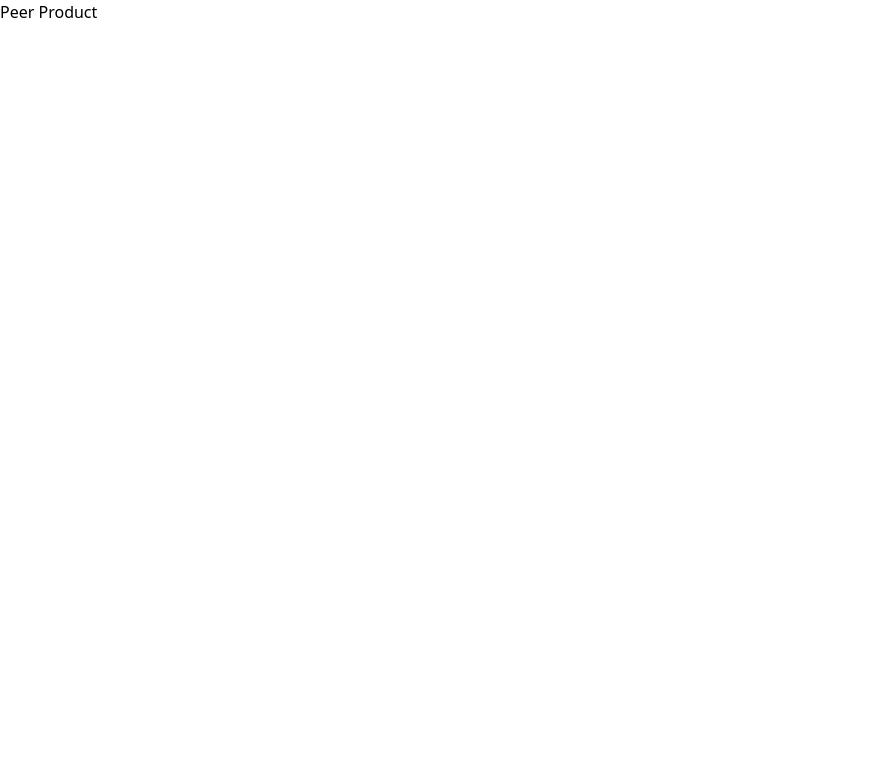
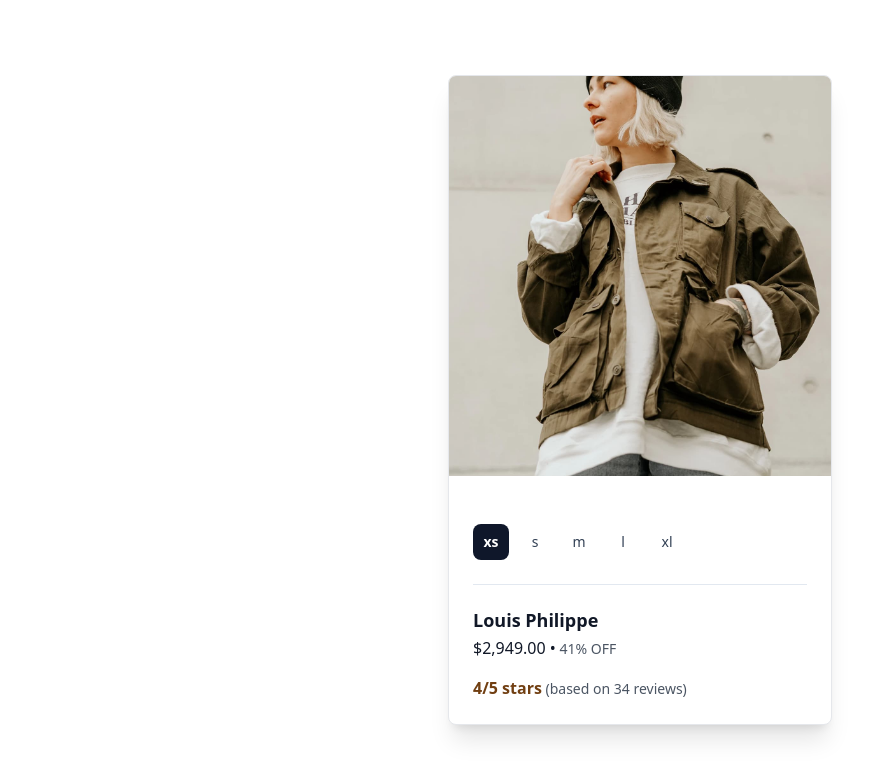
Before and after one commit to umar-developer-01/React-Tailwind, a React (Create React App) app in the folder product-component/: page / in a window 1280 px wide. Shown: the top 778 px of the page, without its empty margins (0-894 px from the left). Built offline with nearby package versions, Linux system fonts and the light colour scheme.

Commit message:
Adde state in peer component

```diff
--- a/product-component/src/components/peerproduct.tsx
+++ b/product-component/src/components/peerproduct.tsx
@@ -1,11 +1,58 @@
-import React from "react";
+import React, { useState } from "react";
+import Jacket from "../assets/jacket.jpg";
 
 
 
 const PeerProduct = () => {
+
+
+    // State to manage the selected size
+    const [selectedSize, setSelectedSize] = useState('xs');
+
+    // Function to handle size selection
+    const handleSizeChange = (size: any) => {
+        setSelectedSize(size);
+    };
+
+
     return (
         <>
-            Peer Product
+            <div className="flex justify-center items-center h-screen antialiased text-gray-900">
+                <div className="bg-white w-96 flex flex-col gap-2 shadow-xl rounded-lg overflow-hidden border">
+                    <img src={Jacket} alt="Jacket" className="h-[400px] w-96 object-cover object-center" />
+                    <div className="p-6">
+
+                        <div className="flex items-baseline mt-4 mb-6 pb-6 border-b border-slate-200">
+                            <div className="space-x-2 flex text-sm">
+                                {['xs', 's', 'm', 'l', 'xl'].map((size) => (
+                                    <label key={size}>
+                                        <input
+                                            className="sr-only peer"
+                                            name="size"
+                                            type="radio"
+                                            value={size}
+                                            checked={selectedSize === size}
+                                            onChange={() => handleSizeChange(size)}
+                                        />
+                                        <div className={`w-9 h-9 rounded-lg flex items-center justify-center text-slate-700 peer-checked:font-semibold peer-checked:bg-slate-900 peer-checked:text-white`}>
+                                            {size}
+                                        </div>
+                                    </label>
+                                ))}
+                            </div>
+                        </div>
+                        <h4 className="font-semibold text-lg leading-tight truncate">Louis Philippe</h4>
+
+                        <div className="mt-1">$2,949.00  &bull;
+                            <span className="text-gray-600 text-sm"> 41% OFF</span>
+                        </div>
+                        <div className="mt-4">
+                            <span className="text-yellow-900 font-semibold">4/5 stars</span>
+                            <span className="text-gray-600 text-sm"> (based on 34 reviews)</span>
+                        </div>
+                    </div>
+                </div>
+            </div>
         </>
     )
 }
```
